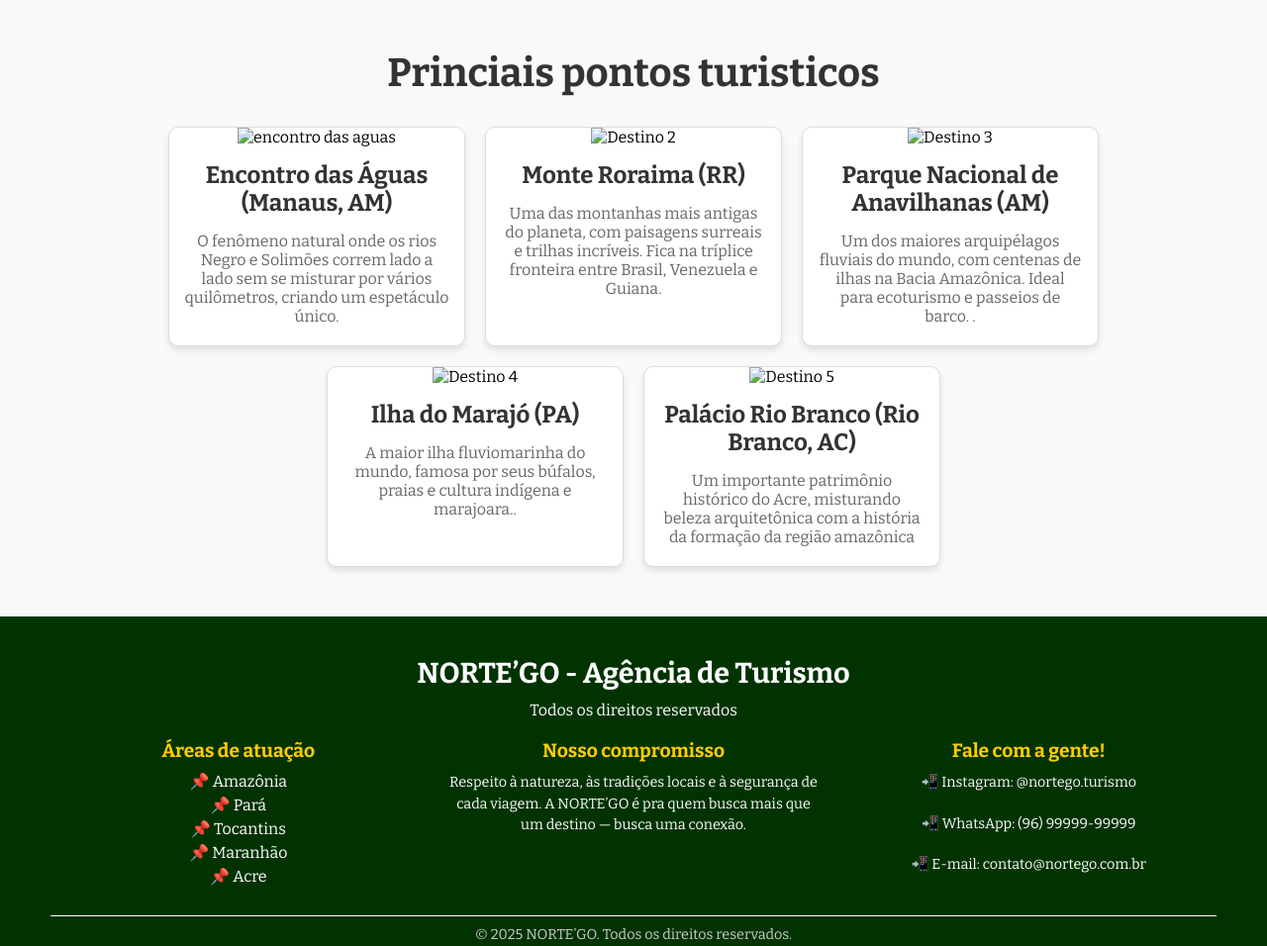
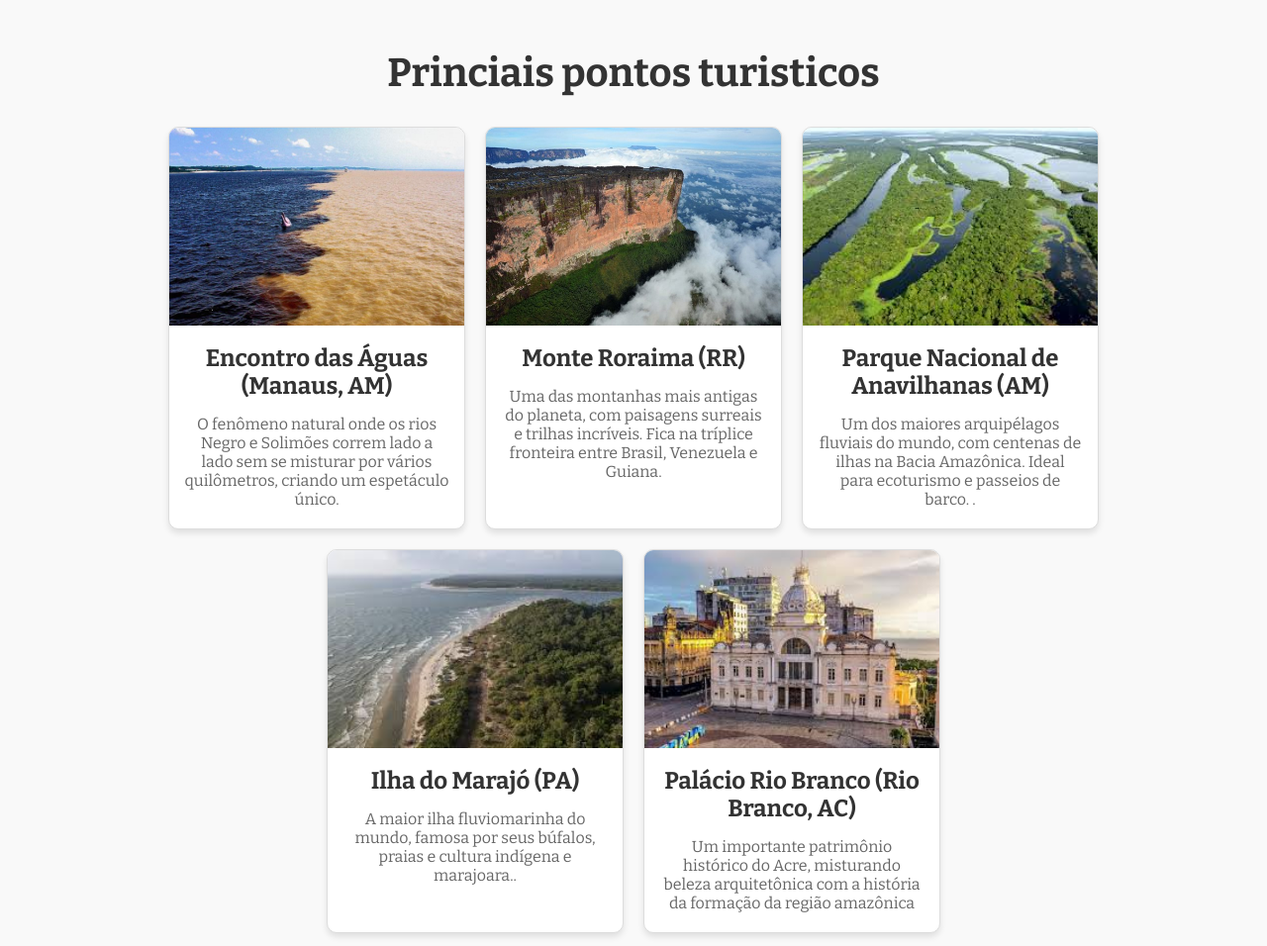
Before and after one commit to Gabriel-Renato/Norte-go, a plain HTML site: page index.html in a window 1280 px wide. Shown: the part 1320-2276 px from the top of the page at 99% size. Drawn offline with nearby package versions, Linux system fonts and the light colour scheme.

Commit message:
Update index.html

```diff
--- a/index.html
+++ b/index.html
@@ -63,7 +63,7 @@
         <h2>Princiais pontos turisticos</h2>
         <div class="cards">
           <div class="card">
-            <img src="img/Encontro das Águas.png" alt="encontro das aguas" />
+            <img src="Encontro das Águas.png" />
             <h3>Encontro das Águas (Manaus, AM)</h3>
             <p>
               O fenômeno natural onde os rios Negro e Solimões correm lado a
@@ -72,7 +72,7 @@
             </p>
           </div>
           <div class="card">
-            <img src="img/Monte Roraima.png" alt="Destino 2" />
+            <img src="Monte Roraima.png" alt="Destino 2" />
             <h3>Monte Roraima (RR)</h3>
             <p>
               Uma das montanhas mais antigas do planeta, com paisagens surreais
@@ -81,7 +81,7 @@
             </p>
           </div>
           <div class="card">
-            <img src="img/Parque Nacional de Anavilhanas.png" alt="Destino 3" />
+            <img src="Parque Nacional de Anavilhanas.png" alt="Destino 3" />
             <h3>Parque Nacional de Anavilhanas (AM)</h3>
             <p>
               Um dos maiores arquipélagos fluviais do mundo, com centenas de
@@ -90,7 +90,7 @@
             </p>
           </div>
           <div class="card">
-            <img src="img/Ilha do Marajó.png" alt="Destino 4" />
+            <img src="Ilha do Marajó.png" alt="Destino 4" />
             <h3>Ilha do Marajó (PA)</h3>
             <p>
               A maior ilha fluviomarinha do mundo, famosa por seus búfalos,
@@ -98,7 +98,7 @@
             </p>
           </div>
           <div class="card">
-            <img src="img/Palácio Rio Branco.png" alt="Destino 5" />
+            <img src="Palácio Rio Branco.png" alt="Destino 5" />
             <h3>Palácio Rio Branco (Rio Branco, AC)</h3>
             <p>
               Um importante patrimônio histórico do Acre, misturando beleza
```
